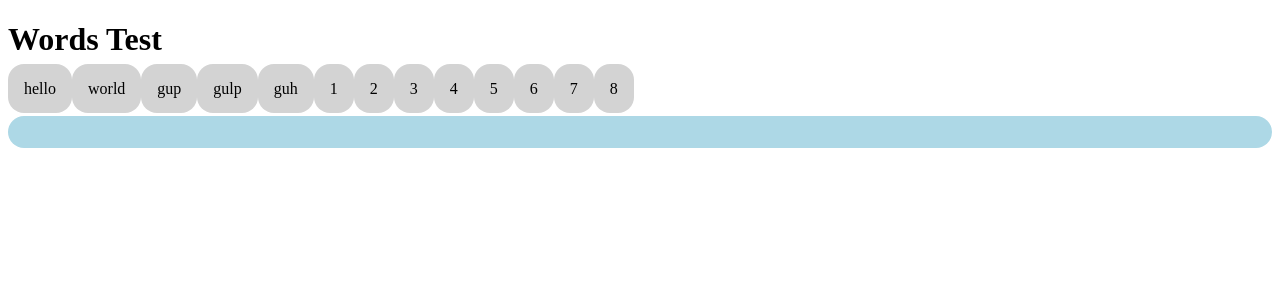
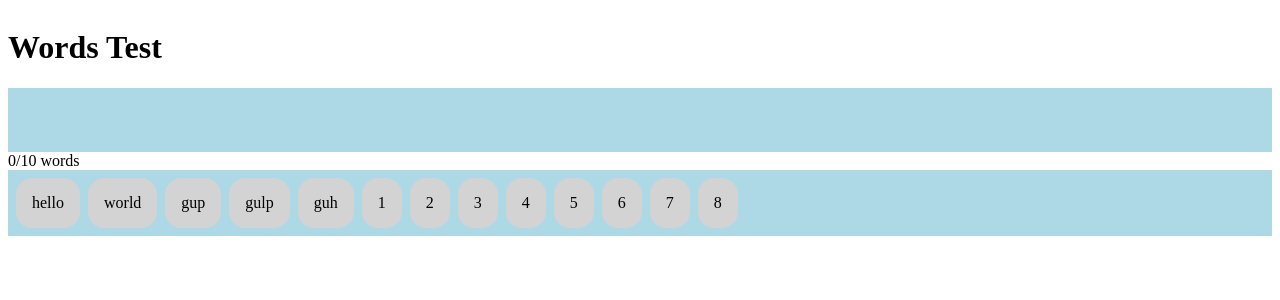
Before and after one commit to zhu-bat/poem-game, a Flask app: template templates/words_test.html in a window 1280 px wide. Shown: the top 300 px of the page. Run offline with Flask 3, Linux system fonts and the light colour scheme; the template is opened without the code that fills it: most values are stand-ins (such as "Sample title", 1, 10 or a date in 2020).

Commit message:
Include word count

```diff
--- a/app.py
+++ b/app.py
@@ -12,14 +12,8 @@ def hello_world():  # put application's code here
 
 
 @app.route('/words-test')
-def words_test():  # put application's code here
-
-    s = Server("hello")
-
-    words = s.generate_words()
-    print(words)
-    return render_template('words_test.html', words=words)
-
+def words_test():
+    return render_template('words_test.html')
 
 @app.route('/bussy')
 def bussy():
--- a/static/poem_builder.js
+++ b/static/poem_builder.js
@@ -5,6 +5,7 @@ const poemWords = [];
 
 const poemSelector = document.getElementById("poem-selector");
 const poemContainer = document.getElementById("poem-container");
+const wordCounter = document.getElementById("word-counter");
 
 function addWord(word) {
     if (poemWords.length < 10) {
@@ -50,6 +51,7 @@ function redrawPoem() {
         });
         poemContainer.appendChild(wordElement);
     });
+    wordCounter.innerHTML = `${poemWords.length}/10 words`;
 }
 
 redrawPoem();
--- a/static/style.css
+++ b/static/style.css
@@ -1,3 +1,16 @@
+* {
+    box-sizing: border-box;
+}
+
+.poem-selector, .poem-container {
+    background: lightblue;
+    display: flex;
+    flex-wrap: wrap;
+    padding: 0.5em;
+    min-height: 4em;
+    gap: 0.5em;
+}
+
 .word {
     padding: 1em;
     background: lightgray;
@@ -7,3 +20,8 @@
 .word.selected {
     background: grey;
 }
+
+.content {
+    display: flex;
+    flex-direction: column;
+}
--- a/templates/words_test.html
+++ b/templates/words_test.html
@@ -6,13 +6,14 @@
 
 {% block content %}
 <h1>Words Test</h1>
-<div id="poem-selector">
+<div id="poem-container" class="poem-container"></div>
+<div id="word-counter">0/10 words</div>
+<div id="poem-selector" class="poem-selector">
     {% for word in words %}
     <span class="word" onclick="addWord('{{word}}')">{{ word }}</span>
     {% endfor %}
 </div>
 <br>
-<div id="poem-container" style="background: lightblue; height: 2em; border-radius: 1em;"></div>
 <script>
 
 </script>
```
